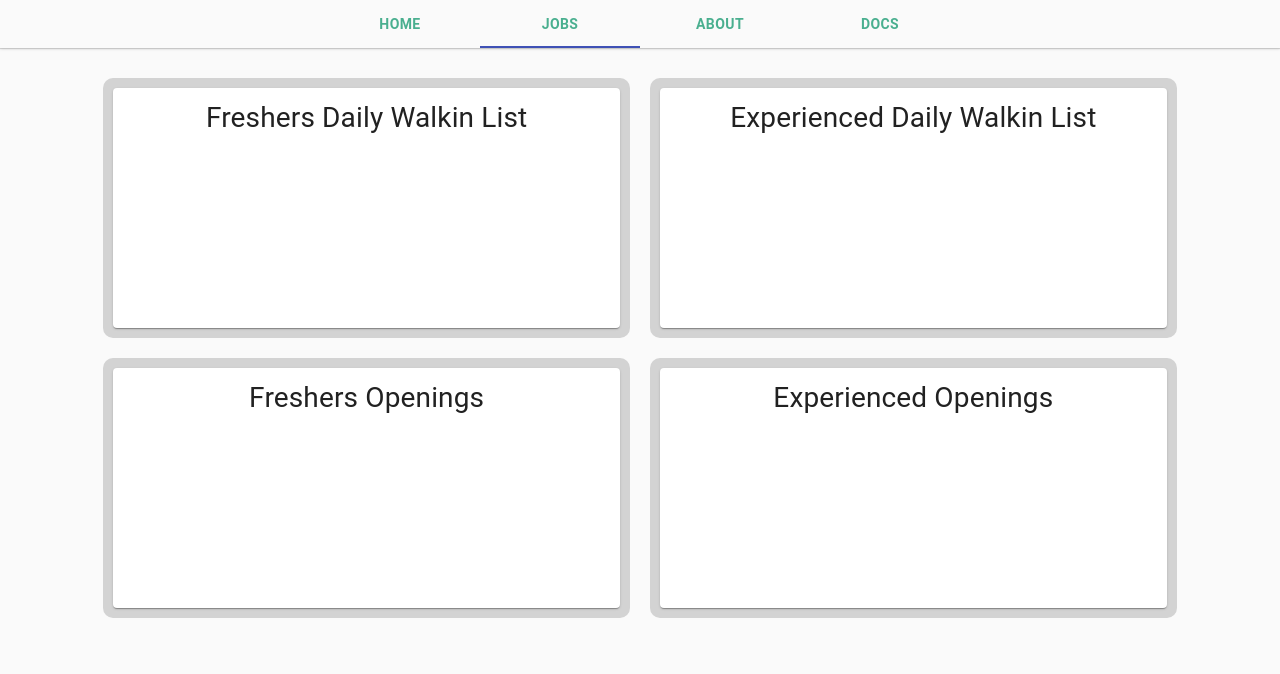
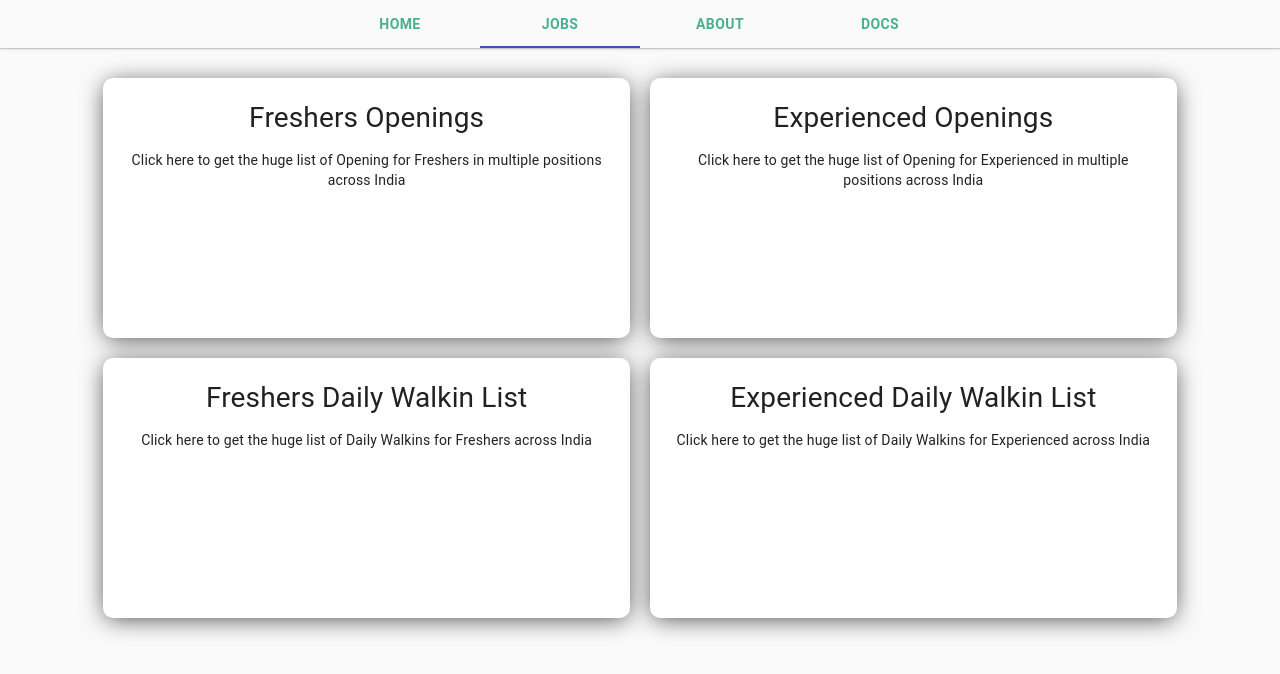
Before and after one commit to rahulnag/selfless, a React (Create React App) app: page /openings in a window 1280 px wide. Shown: the top 674 px of the page. Built offline with nearby package versions, Linux system fonts and the light colour scheme.

Commit message:
opening ui completed, and other UI changes made

```diff
--- a/package.json
+++ b/package.json
@@ -10,6 +10,7 @@
     "@testing-library/jest-dom": "^4.2.4",
     "@testing-library/react": "^9.5.0",
     "@testing-library/user-event": "^7.2.1",
+    "axios": "^0.24.0",
     "react": "^16.13.1",
     "react-dom": "^16.13.1",
     "react-router-dom": "^5.2.0",
--- /dev/null
+++ b/src/components/Openings/Openings.css
@@ -0,0 +1,4 @@
+.OpeningDescription {
+  font-size: 14px;
+  padding-top: 12px;
+}
--- a/src/components/Openings/Openings.js
+++ b/src/components/Openings/Openings.js
@@ -7,7 +7,7 @@ import RadioGroup from "@material-ui/core/RadioGroup";
 import Radio from "@material-ui/core/Radio";
 import Paper from "@material-ui/core/Paper";
 import { useHistory } from "react-router-dom";
-
+import "./Openings.css";
 const useStyles = makeStyles((theme) => ({
   root: {
     flexGrow: 1,
@@ -29,22 +29,18 @@ export default function Openings({ setValue }) {
 
   const classes = useStyles();
   const history = useHistory();
-  const F_Walkin = useCallback(
-    () => history.push("/fresherswalkin"),
-    [history]
-  );
-  const E_Walkin = useCallback(
-    () => history.push("/experiencewalkin"),
-    [history]
-  );
-  const F_Openings = useCallback(
-    () => history.push("/freshersopenings"),
-    [history]
-  );
-  const E_Openings = useCallback(
-    () => history.push("/experienceopenings"),
-    [history]
-  );
+  const F_Walkin = useCallback(() => history.push("/fresherswalkin"), [
+    history,
+  ]);
+  const E_Walkin = useCallback(() => history.push("/experiencewalkin"), [
+    history,
+  ]);
+  const F_Openings = useCallback(() => history.push("/freshersopenings"), [
+    history,
+  ]);
+  const E_Openings = useCallback(() => history.push("/experienceopenings"), [
+    history,
+  ]);
 
   const handleChange = (event) => {
     setSpacing(Number(event.target.value));
@@ -63,16 +59,29 @@ export default function Openings({ setValue }) {
         xs={12}
         style={{
           borderRadius: "10px",
-          backgroundColor: "lightGrey",
+          backgroundColor: "white",
           margin: "10px",
           padding: "10px",
+          boxShadow: "0px 3px 24px -3px rgba(0,0,0,0.75)",
         }}
         onClick={() => {
-          F_Walkin();
+          F_Openings();
         }}
       >
-        <Paper lg={5.5} md={5} sm={12} xs={12} className={classes.paper}>
-          Freshers Daily Walkin List
+        <Paper
+          lg={5.5}
+          md={5}
+          sm={12}
+          xs={12}
+          className={classes.paper}
+          elevation={0}
+        >
+          Freshers Openings
+          <br />
+          <p className="OpeningDescription">
+            Click here to get the huge list of Opening for Freshers in multiple
+            positions across India
+          </p>
         </Paper>
       </Grid>
 
@@ -84,16 +93,62 @@ export default function Openings({ setValue }) {
         xs={12}
         style={{
           borderRadius: "10px",
-          backgroundColor: "lightGrey",
+          backgroundColor: "white",
           margin: "10px",
           padding: "10px",
+          boxShadow: "0px 3px 24px -3px rgba(0,0,0,0.75)",
         }}
         onClick={() => {
-          E_Walkin();
+          E_Openings();
         }}
       >
-        <Paper lg={5.5} md={5} sm={12} xs={12} className={classes.paper}>
-          Experienced Daily Walkin List
+        <Paper
+          lg={5.5}
+          md={5}
+          sm={12}
+          xs={12}
+          className={classes.paper}
+          elevation={0}
+        >
+          Experienced Openings
+          <br />
+          <p className="OpeningDescription">
+            Click here to get the huge list of Opening for Experienced in
+            multiple positions across India
+          </p>
+        </Paper>
+      </Grid>
+      <Grid
+        align="center"
+        lg={5.5}
+        md={5}
+        sm={12}
+        xs={12}
+        style={{
+          borderRadius: "10px",
+          margin: "10px",
+          padding: "10px",
+          boxShadow: "0px 3px 24px -3px rgba(0,0,0,0.75)",
+          backgroundColor: "white",
+        }}
+        onClick={() => {
+          F_Walkin();
+        }}
+      >
+        <Paper
+          lg={5.5}
+          md={5}
+          sm={12}
+          xs={12}
+          className={classes.paper}
+          elevation={0}
+        >
+          Freshers Daily Walkin List
+          <br />
+          <p className="OpeningDescription">
+            Click here to get the huge list of Daily Walkins for Freshers across
+            India
+          </p>
         </Paper>
       </Grid>
 
@@ -105,37 +160,29 @@ export default function Openings({ setValue }) {
         xs={12}
         style={{
           borderRadius: "10px",
-          backgroundColor: "lightGrey",
+          backgroundColor: "white",
           margin: "10px",
           padding: "10px",
+          boxShadow: "0px 3px 24px -3px rgba(0,0,0,0.75)",
         }}
         onClick={() => {
-          F_Openings();
+          E_Walkin();
         }}
       >
-        <Paper lg={5.5} md={5} sm={12} xs={12} className={classes.paper}>
-          Freshers Openings
-        </Paper>
-      </Grid>
-
-      <Grid
-        align="center"
-        lg={5.5}
-        md={5}
-        sm={12}
-        xs={12}
-        style={{
-          borderRadius: "10px",
-          backgroundColor: "lightGrey",
-          margin: "10px",
-          padding: "10px",
-        }}
-        onClick={() => {
-          E_Openings();
-        }}
-      >
-        <Paper lg={5.5} md={5} sm={12} xs={12} className={classes.paper}>
-          Experienced Openings
+        <Paper
+          lg={5.5}
+          md={5}
+          sm={12}
+          xs={12}
+          className={classes.paper}
+          elevation={0}
+        >
+          Experienced Daily Walkin List
+          <br />
+          <p className="OpeningDescription">
+            Click here to get the huge list of Daily Walkins for Experienced
+            across India{" "}
+          </p>
         </Paper>
       </Grid>
     </Grid>
--- /dev/null
+++ b/src/components/Openings/SharedAccordian.js
@@ -0,0 +1,65 @@
+import React, { useEffect } from "react";
+import { makeStyles } from "@material-ui/core/styles";
+import Accordion from "@material-ui/core/Accordion";
+import AccordionSummary from "@material-ui/core/AccordionSummary";
+import AccordionDetails from "@material-ui/core/AccordionDetails";
+import Typography from "@material-ui/core/Typography";
+import ExpandMoreIcon from "@material-ui/icons/ExpandMore";
+import job from "./job";
+const useStyles = makeStyles((theme) => ({
+  root: {
+    width: "100%",
+    paddingLeft: "5%",
+    paddingRight: "5%",
+  },
+  heading: {
+    fontSize: theme.typography.pxToRem(15),
+    fontWeight: theme.typography.fontWeightRegular,
+  },
+}));
+
+export default function SharedAccordian({ data }) {
+  const classes = useStyles();
+
+  return (
+    <div className={classes.root}>
+      {data.length > 0 ? (
+        data.map((j) => (
+          <Accordion>
+            <AccordionSummary
+              expandIcon={<ExpandMoreIcon />}
+              aria-controls="panel1a-content"
+              id="panel1a-header"
+            >
+              <div style={{ flex: 1 }}>
+                <Typography className={classes.heading}>
+                  {`Company: ${j.company}`}{" "}
+                </Typography>
+              </div>
+              <div style={{ flex: 1 }}>
+                <Typography
+                  className={classes.heading}
+                >{`Position: ${j.position}`}</Typography>
+              </div>
+            </AccordionSummary>
+            <AccordionDetails>
+              <Typography>{j.desc}</Typography>
+            </AccordionDetails>
+            <button
+              style={{
+                float: "right",
+                width: "100px",
+                height: "30px",
+                margin: "10px",
+              }}
+            >
+              Click To Apply
+            </button>
+          </Accordion>
+        ))
+      ) : (
+        <h3>Loading..</h3>
+      )}
+    </div>
+  );
+}
--- /dev/null
+++ b/src/components/Openings/job.js
@@ -0,0 +1,46 @@
+let job = [
+  {
+    company: "Bi2i",
+    position: "Frontend",
+    desc: "reactjs",
+    lastDate: "31-dec-2021",
+    link: "https://www.capscode.in",
+  },
+  {
+    company: "Bi2i",
+    position: "Frontend",
+    desc: "reactjs",
+    lastDate: "31-dec-2021",
+    link: "https://www.capscode.in",
+  },
+  {
+    company: "Bi2i",
+    position: "Frontend",
+    desc: "reactjs",
+    lastDate: "31-dec-2021",
+    link: "https://www.capscode.in",
+  },
+  {
+    company: "Bi2i",
+    position: "Frontend",
+    desc: "reactjs",
+    lastDate: "31-dec-2021",
+    link: "https://www.capscode.in",
+  },
+  {
+    company: "Bi2i",
+    position: "Frontend",
+    desc: "reactjs",
+    lastDate: "31-dec-2021",
+    link: "https://www.capscode.in",
+  },
+  {
+    company: "Bi2i",
+    position: "Frontend",
+    desc: "reactjs",
+    lastDate: "31-dec-2021",
+    link: "https://www.capscode.in",
+  },
+];
+
+export default job;
--- a/src/components/Walkins/ExpWalkin.js
+++ b/src/components/Walkins/ExpWalkin.js
@@ -5,58 +5,17 @@ import AccordionSummary from "@material-ui/core/AccordionSummary";
 import AccordionDetails from "@material-ui/core/AccordionDetails";
 import Typography from "@material-ui/core/Typography";
 import ExpandMoreIcon from "@material-ui/icons/ExpandMore";
-
-const useStyles = makeStyles((theme) => ({
-  root: {
-    width: "100%",
-    paddingLeft: "5%",
-    paddingRight: "5%",
-  },
-  heading: {
-    fontSize: theme.typography.pxToRem(15),
-    fontWeight: theme.typography.fontWeightRegular,
-  },
-}));
-
+import SharedAccordian from "../Openings/SharedAccordian";
+import job from "../Openings/job";
 export default function ExpWalkin({ setValue }) {
-  const classes = useStyles();
-
   useEffect(() => {
     setValue(1);
   }, []);
-
+  // return <SharedAccordian data={job} />;
   return (
-    <div className={classes.root}>
-      <Accordion>
-        <AccordionSummary
-          expandIcon={<ExpandMoreIcon />}
-          aria-controls="panel1a-content"
-          id="panel1a-header"
-        >
-          <Typography className={classes.heading}>Accordion 1</Typography>
-        </AccordionSummary>
-        <AccordionDetails>
-          <Typography>
-            Lorem ipsum dolor sit amet, consectetur adipiscing elit. Suspendisse
-            malesuada lacus ex, sit amet blandit leo lobortis eget.
-          </Typography>
-        </AccordionDetails>
-      </Accordion>
-      <Accordion>
-        <AccordionSummary
-          expandIcon={<ExpandMoreIcon />}
-          aria-controls="panel2a-content"
-          id="panel2a-header"
-        >
-          <Typography className={classes.heading}>Accordion 2</Typography>
-        </AccordionSummary>
-        <AccordionDetails>
-          <Typography>
-            Lorem ipsum dolor sit amet, consectetur adipiscing elit. Suspendisse
-            malesuada lacus ex, sit amet blandit leo lobortis eget.
-          </Typography>
-        </AccordionDetails>
-      </Accordion>
-    </div>
+    <h3 style={{ textAlign: "center" }}>
+      Due to COVID, Lot of companies are not conducting Walkin Interviews,
+      Please check the Experienced Openings and Apply from there
+    </h3>
   );
 }
--- a/src/components/Walkins/FreshersWalkin.js
+++ b/src/components/Walkins/FreshersWalkin.js
@@ -5,58 +5,17 @@ import AccordionSummary from "@material-ui/core/AccordionSummary";
 import AccordionDetails from "@material-ui/core/AccordionDetails";
 import Typography from "@material-ui/core/Typography";
 import ExpandMoreIcon from "@material-ui/icons/ExpandMore";
-
-const useStyles = makeStyles((theme) => ({
-  root: {
-    width: "100%",
-    paddingLeft: "5%",
-    paddingRight: "5%",
-  },
-  heading: {
-    fontSize: theme.typography.pxToRem(15),
-    fontWeight: theme.typography.fontWeightRegular,
-  },
-}));
-
+import SharedAccordian from "../Openings/SharedAccordian";
+import job from "../Openings/job";
 export default function FreshersWalkin({ setValue }) {
-  const classes = useStyles();
-
   useEffect(() => {
     setValue(1);
   }, []);
-
+  // return <SharedAccordian data={job} />;
   return (
-    <div className={classes.root}>
-      <Accordion>
-        <AccordionSummary
-          expandIcon={<ExpandMoreIcon />}
-          aria-controls="panel1a-content"
-          id="panel1a-header"
-        >
-          <Typography className={classes.heading}>Accordion 1</Typography>
-        </AccordionSummary>
-        <AccordionDetails>
-          <Typography>
-            Lorem ipsum dolor sit amet, consectetur adipiscing elit. Suspendisse
-            malesuada lacus ex, sit amet blandit leo lobortis eget.
-          </Typography>
-        </AccordionDetails>
-      </Accordion>
-      <Accordion>
-        <AccordionSummary
-          expandIcon={<ExpandMoreIcon />}
-          aria-controls="panel2a-content"
-          id="panel2a-header"
-        >
-          <Typography className={classes.heading}>Accordion 2</Typography>
-        </AccordionSummary>
-        <AccordionDetails>
-          <Typography>
-            Lorem ipsum dolor sit amet, consectetur adipiscing elit. Suspendisse
-            malesuada lacus ex, sit amet blandit leo lobortis eget.
-          </Typography>
-        </AccordionDetails>
-      </Accordion>
-    </div>
+    <h3 style={{ textAlign: "center" }}>
+      Due to COVID, Lot of companies are not conducting Walkin Interviews,
+      Please check the Freshers Openings and Apply from there
+    </h3>
   );
 }
```
Also changed, not shown: src/App.js (+8 -0 lines), src/components/Openings/ExpOpening.js (+18 -0 lines), src/components/Openings/FreshersOpening.js (+17 -0 lines), 1 other file (tests, documents, lock files or other folders).
